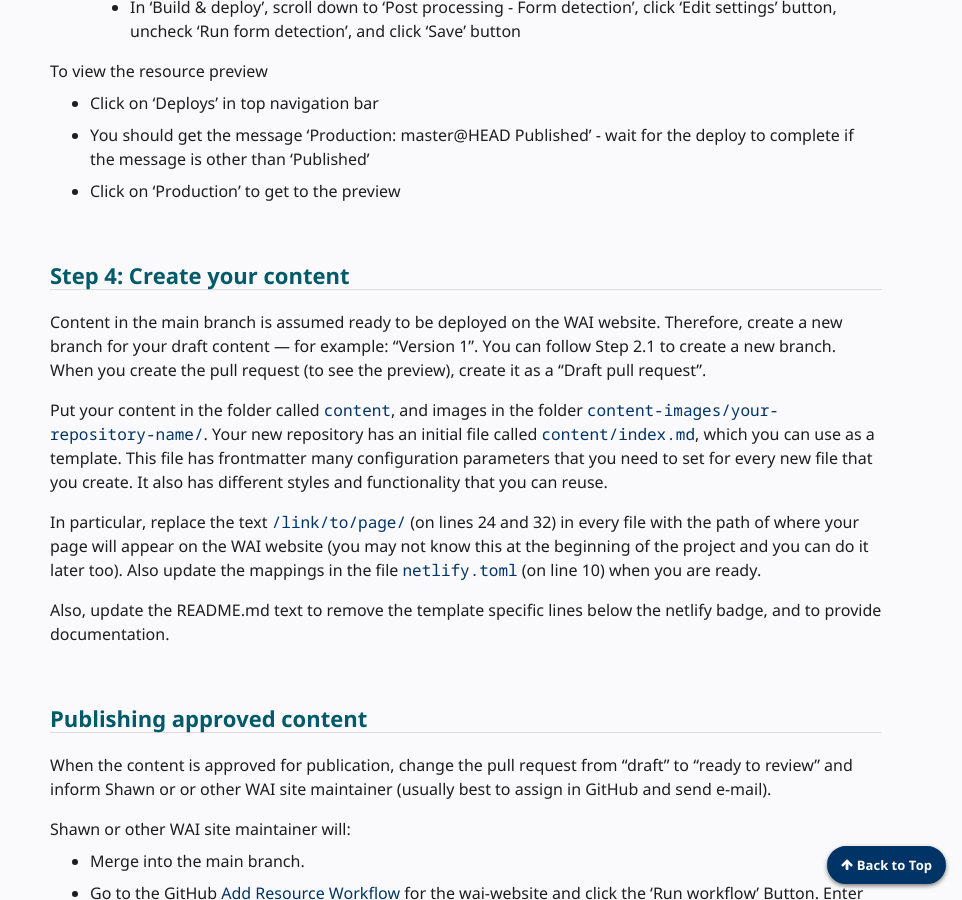
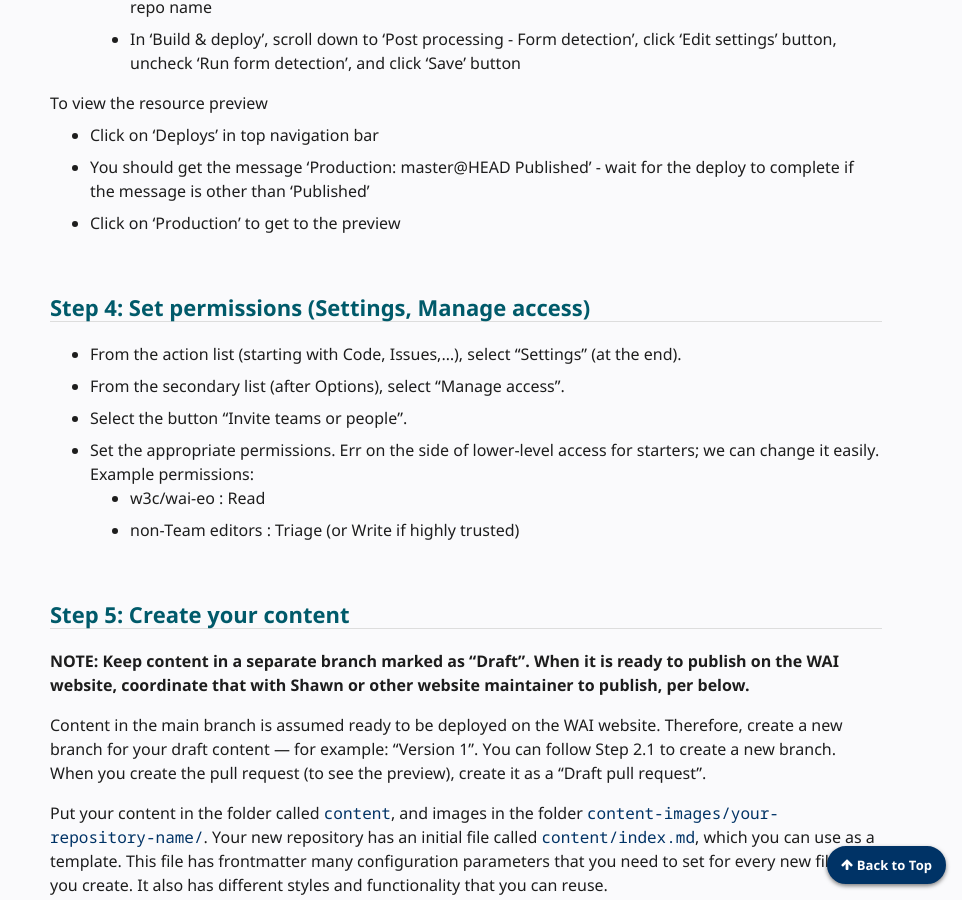
Before and after one commit to w3c/wai-website-theme, a Jekyll site: the page built from content/technical-create-new-resource.md, in a window 1280 px wide and 900 px high, scrolled down 2680 px. Shown: the whole window, without its empty margins (318-1280 px from the left). Built offline with Jekyll 4.4.1, drawn with Linux system fonts in a browser that asks for light colours; cached includes are drawn as plain includes; comment, search, counter and statistics services are not loaded; some of the changed text lies outside the part shown.

Commit message:
add permissions/access step

```diff
--- a/content/technical-create-new-resource.md
+++ b/content/technical-create-new-resource.md
@@ -93,7 +93,18 @@ To view the resource preview
 - You should get the message 'Production: master@HEAD Published' - wait for the deploy to complete if the message is other than 'Published'
 - Click on 'Production' to get to the preview
 
-## Step 4: Create your content
+## Step 4: Set permissions (Settings, Manage access)
+
+- From the action list (starting with Code, Issues,...), select "Settings" (at the end).
+- From the secondary list (after Options), select "Manage access".
+- Select the button "Invite teams or people".
+- Set the appropriate permissions. Err on the side of lower-level access for starters; we can change it easily. Example permissions:
+   - w3c/wai-eo : Read
+   - non-Team editors : Triage (or Write if highly trusted)
+
+## Step 5: Create your content
+
+**NOTE: Keep content in a separate branch marked as "Draft". When it is ready to publish on the WAI website, coordinate that with Shawn or other website maintainer to publish, per below.**
 
 Content in the main branch is assumed ready to be deployed on the WAI website. Therefore, create a new branch for your draft content &mdash; for example: "Version 1". You can follow Step 2.1 to create a new branch. When you create the pull request (to see the preview), create it as a "Draft pull request".
 
```
